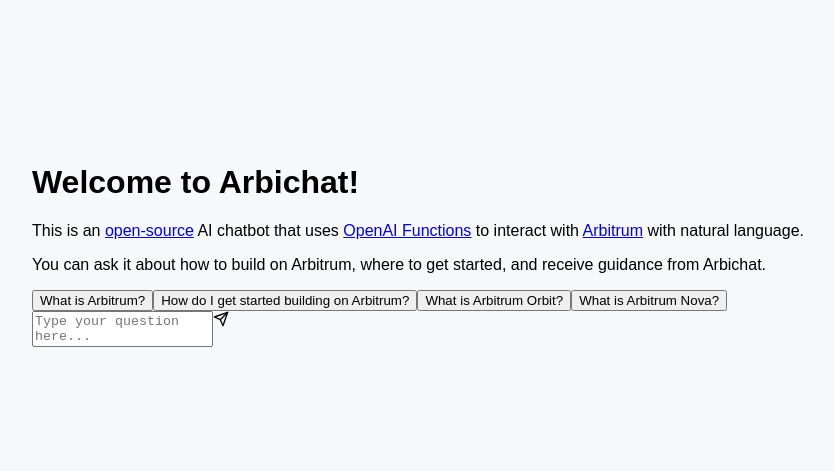
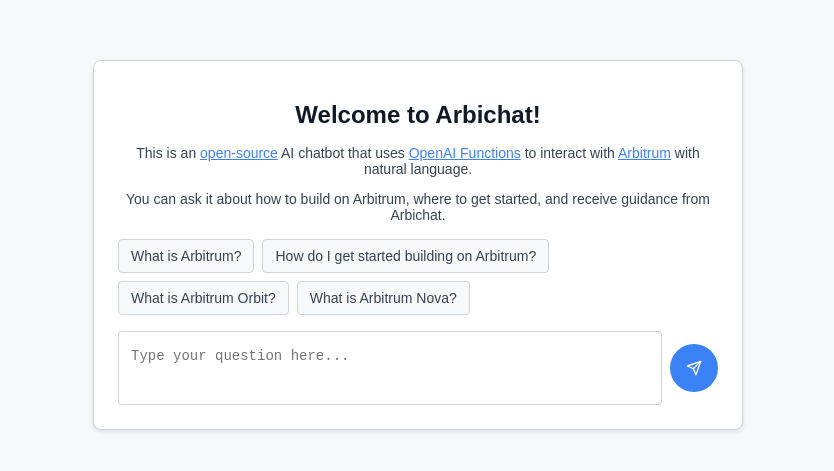
Before and after one commit to idqam/arbichat, a Next.js app: page / in a window 1280 px wide. Shown: the part 155-626 px from the top of the page, without its empty margins (222-1056 px from the left). Built offline with nearby package versions, Linux system fonts and the light colour scheme.

Commit message:
Changed UI to have a more modern feel, fixed text-wrapping issues causing UI to shift once the response came in, cleaned up the components folder

```diff
--- a/src/app/globals.css
+++ b/src/app/globals.css
@@ -5,43 +5,181 @@
   height: 100%;
   font-family: Arial, sans-serif;
   background-color: #f7f8fa;
-  color: black;
+  color: #111827;
+}
+
+.home-container {
   display: flex;
   justify-content: center;
   align-items: center;
+  min-height: 100vh;
+  background-color: #f7f8fa;
 }
 
-textarea {
-  resize: none;
-  outline: none;
+.chat-box {
+  max-width: 600px;
+  width: 100%;
+  padding: 24px;
+  background-color: white;
+  border: 1px solid #d1d5db;
+  border-radius: 8px;
+  box-shadow: 0 2px 4px rgba(0, 0, 0, 0.1);
 }
 
-button {
-  cursor: pointer;
-  transition: background-color 0.2s ease-in-out, border-color 0.2s ease-in-out;
+.chat-header {
+  text-align: center;
+  margin-bottom: 16px;
 }
 
-button:disabled {
+.chat-title {
+  font-size: 24px;
+  font-weight: bold;
+  color: #111827;
+}
+
+.chat-description {
+  font-size: 14px;
+  color: #374151;
+  margin-bottom: 8px;
+}
+
+.link {
+  color: #3b82f6;
+  text-decoration: underline;
+  cursor: pointer;
+}
+
+.chat-text-container {
+  display: flex;
+  flex-direction: column;
+  gap: 16px;
+}
+
+.quick-actions {
+  display: flex;
+  flex-wrap: wrap;
+  gap: 8px;
+}
+
+.quick-action-button {
+  padding: 8px 12px;
+  border: 1px solid #d1d5db;
+  border-radius: 4px;
+  background-color: #f7f8fa;
+  font-size: 14px;
+  color: #374151;
+  cursor: pointer;
+  transition: background-color 0.2s ease, box-shadow 0.2s ease;
+}
+
+.quick-action-button:hover {
+  background-color: #e5e7eb;
+  box-shadow: 0 2px 4px rgba(0, 0, 0, 0.1);
+}
+
+.input-section {
+  display: flex;
+  align-items: center; /* Vertically centers the elements */
+  gap: 8px; /* Space between the text box and button */
+}
+
+.input-textarea {
+  flex-grow: 1; /* Makes the textarea take up the remaining space */
+  padding: 12px;
+  border: 1px solid #d1d5db;
+  border-radius: 4px;
+  font-size: 14px;
+  resize: none;
+  height: 48px; /* Match the button height */
+  line-height: 24px; /* Vertically align text */
+}
+
+.submit-button {
+  display: flex;
+  align-items: center;
+  justify-content: center;
+  width: 48px; /* Ensure it matches the height for alignment */
+  height: 48px;
+  background-color: #3b82f6;
+  color: white;
+  border-radius: 50%;
+  cursor: pointer;
+  transition: background-color 0.2s ease;
+}
+
+.submit-button:hover {
+  background-color: #2563eb;
+}
+
+.submit-button.disabled {
+  background-color: #9ca3af;
   cursor: not-allowed;
 }
-
-.flex {
-  display: flex;
+.response-container {
+  background-color: #f7f8fa;
+  padding: 16px;
+  border-radius: 8px;
+  box-shadow: 0 2px 4px rgba(0, 0, 0, 0.1);
 }
 
-.grid {
-  display: grid;
+.response-title {
+  font-size: 16px;
+  font-weight: bold;
+  color: #111827;
+  margin-bottom: 8px;
 }
 
-.animate-spin {
+.response-text {
+  font-size: 14px;
+  line-height: 1.5;
+  color: #374151;
+  white-space: pre-wrap;
+}
+
+.loading {
+  display: flex;
+  align-items: center;
+  gap: 8px;
+  color: #6b7280;
+}
+
+.spinner {
   animation: spin 1s linear infinite;
 }
 
 @keyframes spin {
-  0% {
+  from {
     transform: rotate(0deg);
   }
-  100% {
+  to {
     transform: rotate(360deg);
   }
 }
+.textarea {
+  display: flex;
+  min-height: 60px;
+  width: 100%;
+  padding: 8px 12px;
+  font-size: 16px;
+  border: 1px solid #d1d5db;
+  border-radius: 6px;
+  background-color: transparent;
+  color: #111827;
+  box-shadow: 0 1px 2px rgba(0, 0, 0, 0.05);
+  resize: none;
+}
+
+.textarea::placeholder {
+  color: #9ca3af;
+}
+
+.textarea:focus-visible {
+  outline: none;
+  border-color: #3b82f6;
+  box-shadow: 0 0 0 2px #bfdbfe;
+}
+
+.textarea:disabled {
+  cursor: not-allowed;
+  opacity: 0.5;
+}
--- a/src/app/page.tsx
+++ b/src/app/page.tsx
@@ -2,17 +2,43 @@
 
 export default function Home() {
   return (
-    <div className="min-h-screen flex items-center justify-center bg-gray-100">
-      <div className="max-w-lg w-full px-6 py-8 bg-white border border-gray-300 rounded-lg shadow-md space-y-8">
-        <header className="text-center space-y-4">
-          <h1 className="text-3xl font-bold text-gray-900">Welcome to Arbichat!</h1>
-          <p className="text-gray-700 text-sm">
-            This is an <a href="#" className="text-blue-600 underline">open-source</a> AI chatbot that uses{" "}
-            <a href="#" className="text-blue-600 underline">OpenAI Functions</a> to interact with{" "}
-            <a href="#" className="text-blue-600 underline">Arbitrum</a> with natural language.
+    <div className="home-container">
+      <div className="chat-box">
+        <header className="chat-header">
+          <h1 className="chat-title">Welcome to Arbichat!</h1>
+          <p className="chat-description">
+            This is an{" "}
+            <a
+              href="https://en.wikipedia.org/wiki/Open-source_software"
+              className="link"
+              target="_blank"
+              rel="noopener noreferrer"
+            >
+              open-source
+            </a>{" "}
+            AI chatbot that uses{" "}
+            <a
+              href="https://platform.openai.com/docs/guides/function-calling"
+              className="link"
+              target="_blank"
+              rel="noopener noreferrer"
+            >
+              OpenAI Functions
+            </a>{" "}
+            to interact with{" "}
+            <a
+              href="https://arbitrum.io/"
+              className="link"
+              target="_blank"
+              rel="noopener noreferrer"
+            >
+              Arbitrum
+            </a>{" "}
+            with natural language.
           </p>
-          <p className="text-gray-700 text-sm">
-            You can ask it about how to build on Arbitrum, where to get started, and receive guidance from Arbichat.
+          <p className="chat-description">
+            You can ask it about how to build on Arbitrum, where to get started,
+            and receive guidance from Arbichat.
           </p>
         </header>
         <ChatText />
--- a/src/components/ChatText.tsx
+++ b/src/components/ChatText.tsx
@@ -45,22 +45,22 @@
   };
 
   return (
-    <div className="space-y-6">
-      <div className="flex flex-col space-y-4">
+    <div className="chat-text-container">
+      <div className="quick-actions">
         {quickActions.map((action, index) => (
           <button
             key={index}
             onClick={() => handleQuickAction(action)}
-            className="w-full px-4 py-3 bg-gray-100 border border-gray-300 rounded-md text-gray-800 hover:bg-gray-200 hover:shadow-md transition"
+            className="quick-action-button"
           >
             {action}
           </button>
         ))}
       </div>
 
-      <div className="flex items-center w-full gap-4">
+      <div className="input-section">
         <textarea
-          className="w-full px-4 py-3 text-base border border-gray-300 rounded-lg resize-none focus:outline-none focus:ring-2 focus:ring-blue-500 placeholder-gray-500"
+          className="input-textarea"
           placeholder="Type your question here..."
           value={query}
           onChange={handleInputChange}
@@ -68,27 +68,23 @@
         />
         <div
           onClick={handleSubmit}
-          className={`flex items-center justify-center p-3 text-white bg-blue-500 hover:bg-blue-600 rounded-full cursor-pointer ${
-            thinking ? "bg-gray-400 cursor-not-allowed" : ""
-          }`}
+          className={`submit-button ${thinking ? "disabled" : ""}`}
         >
-          <FiSend className="w-5 h-5" />
+          <FiSend />
         </div>
       </div>
 
       {thinking && (
-        <div className="flex items-center justify-center text-gray-600 gap-2">
-          <AiOutlineLoading3Quarters className="animate-spin w-5 h-5" />
+        <div className="loading">
+          <AiOutlineLoading3Quarters className="spinner" />
           <span>Loading...</span>
         </div>
       )}
 
       {response && (
-        <div className="bg-gray-100 p-4 rounded-lg shadow-sm">
-          <h2 className="text-lg font-semibold text-gray-900 mb-2">
-            Response:
-          </h2>
-          <p className="text-sm text-gray-700">{response}</p>
+        <div className="response-container">
+          <h2 className="response-title">Response:</h2>
+          <p className="response-text">{response}</p>
         </div>
       )}
     </div>
```
Also changed, not shown: src/components/Base.tsx (deleted, +0 -13 lines), src/components/Textarea.tsx (added, +10 -0 lines), src/components/ui/textarea.tsx (deleted, +0 -22 lines).
